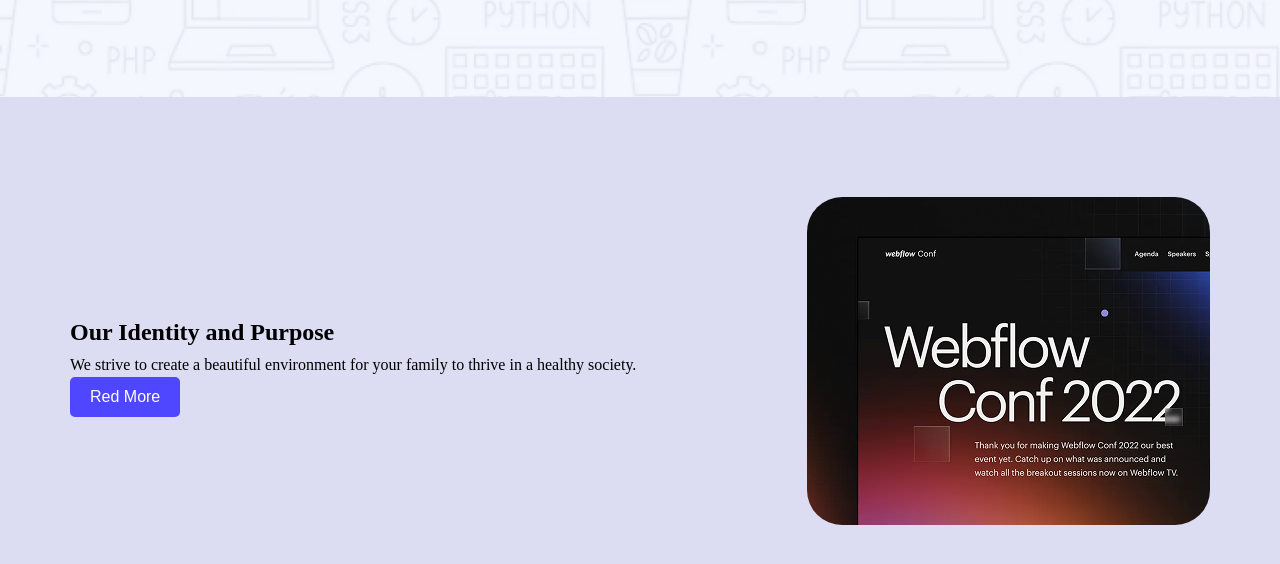
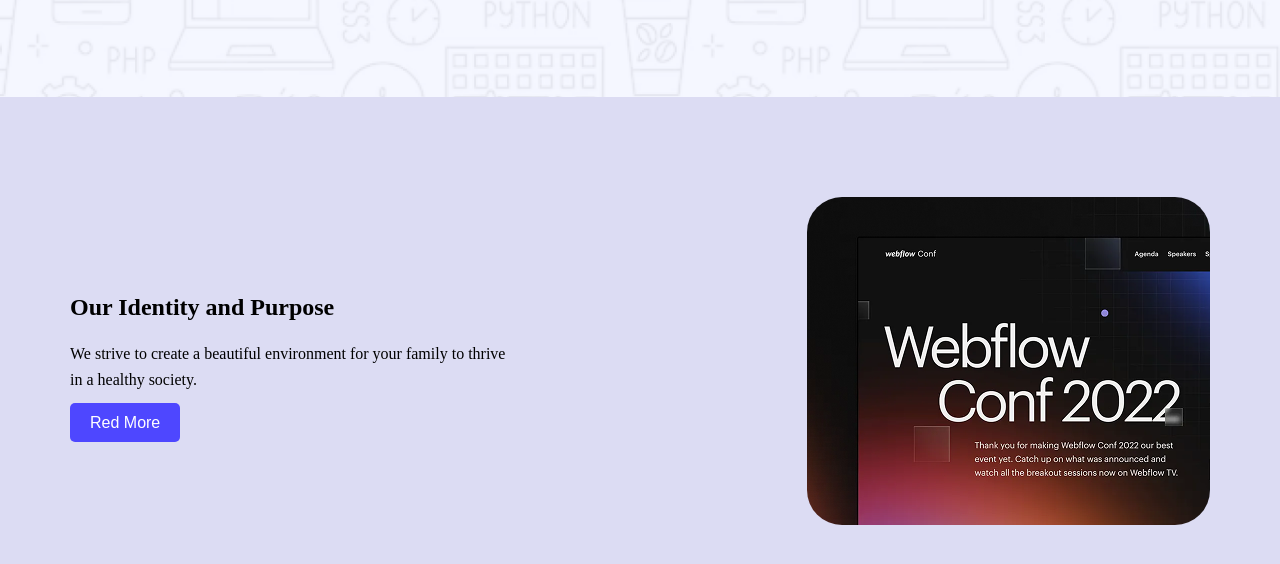
Before and after one commit to TIM-Coder07/assignment_1, a plain HTML site: page index.html in a window 1280 px wide. Shown: the part 514-1078 px from the top of the page. Drawn offline with Linux system fonts and the light colour scheme.

Commit message:
final commit 1

```diff
--- a/index.css
+++ b/index.css
@@ -79,6 +79,14 @@
     justify-content: space-between;
     gap: 100px;
     align-items: center;
+}
+
+.action_titel{
+    margin-bottom: 15px;
+}
+
+.action_description{
+    margin-bottom: 10px;
 }
 
 .action_content {
--- a/index.html
+++ b/index.html
@@ -27,7 +27,7 @@
             <div class="action_content">
                 <h1 class="action_titel">Our Identity and Purpose</h1>
                 <p class="action_description">We strive to create a beautiful environment for your family to thrive
-                    in a
+                </br>in a
                     healthy society.</p>
                 <button class="btn">Red More</button>
             </div>
```
